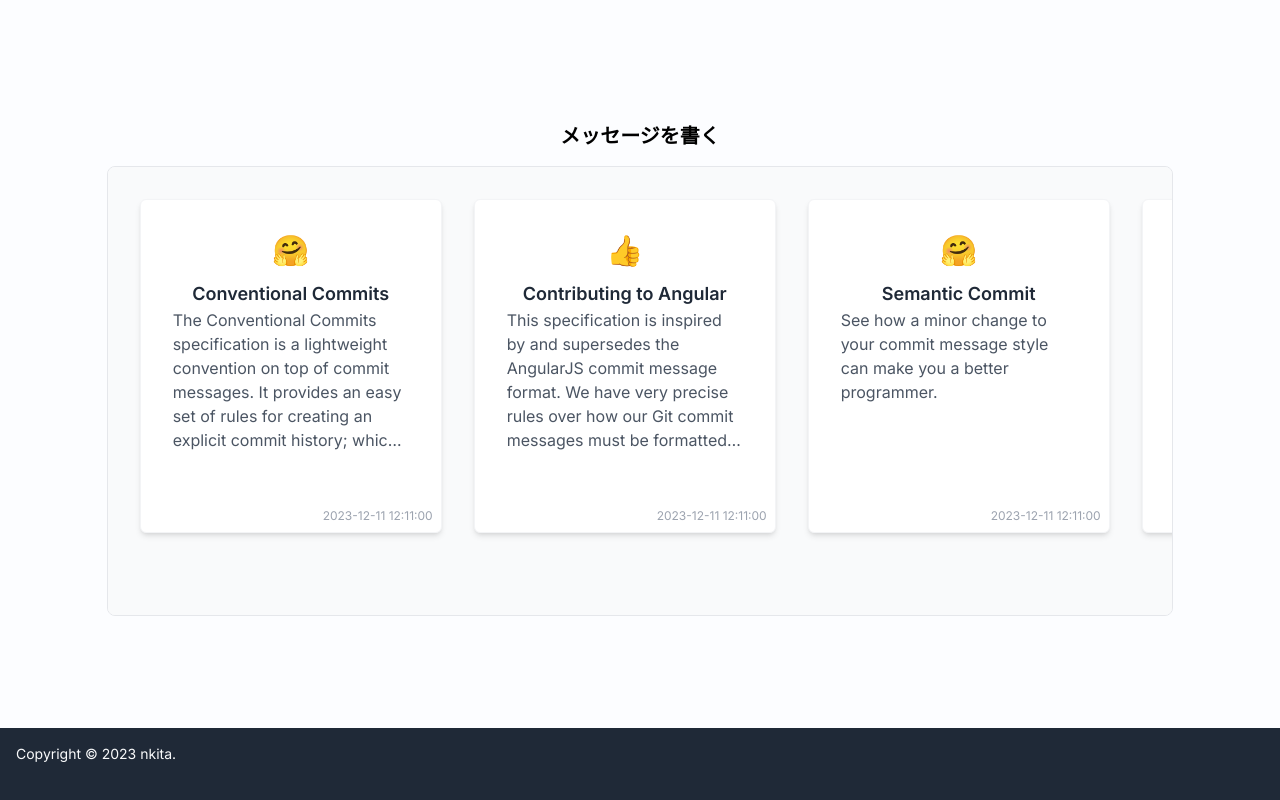
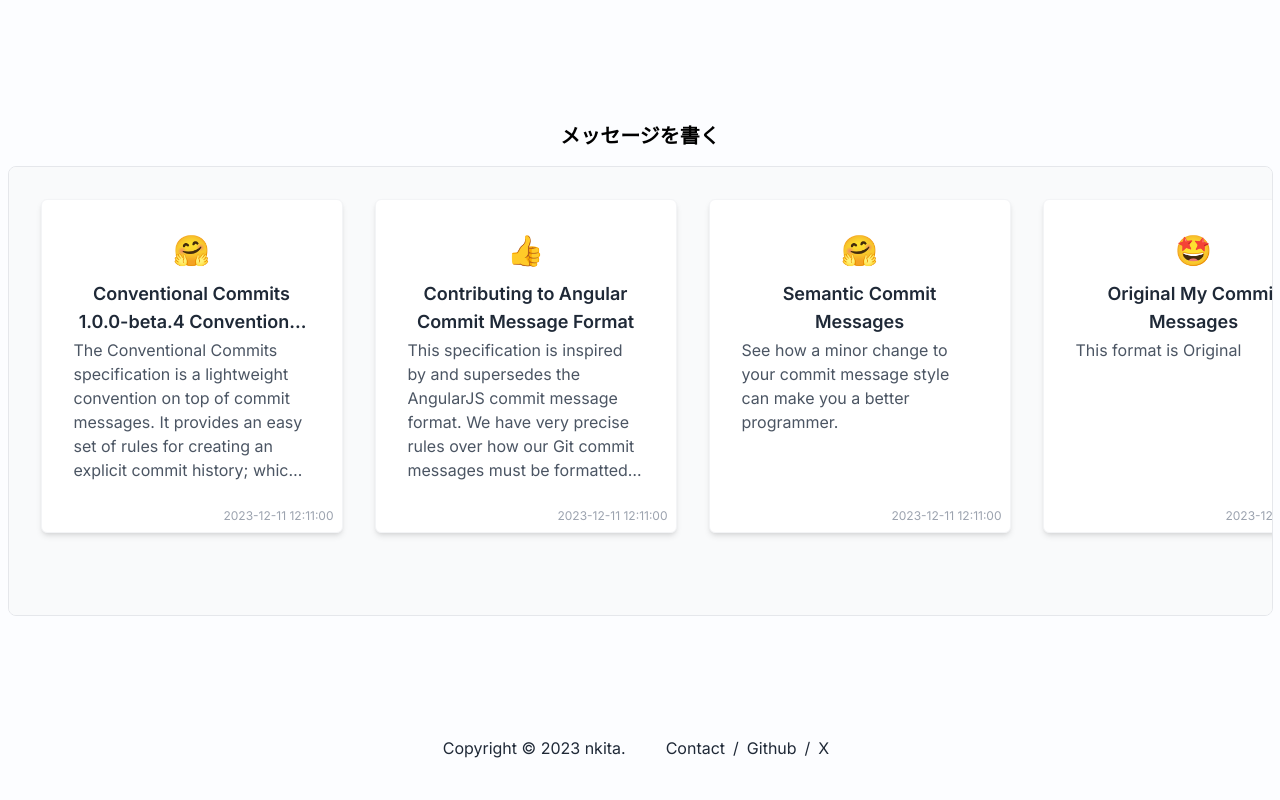
Before and after one commit to nkita/commit-message-strategy, a Next.js app: page / in a window 1280 px wide. Shown: the part 1327-2127 px from the top of the page. After the commit the page ends 2095 px from the top, so only its background shows below. Built offline with nearby package versions, Linux system fonts and the light colour scheme.

Commit message:
fix: modify footer

```diff
--- a/src/app/page.tsx
+++ b/src/app/page.tsx
@@ -37,7 +37,7 @@
 
       <section className="flex py-28 items-center flex-col justify-center">
         <h1 className="font-bold text-xl py-4 px-8 ">メッセージを書く</h1>
-        <section className="p-8 bg-gray-50 rounded-lg border overflow-y-auto overflow-x-hidden h-[400px] w-[500px]  md:h-[450px] md:w-10/12 md:overflow-x-auto md:overflow-y-hidden">
+        <section className="p-8 bg-gray-50 rounded-lg border overflow-y-auto overflow-x-hidden h-[400px] max-w-[500px] xl:max-w-[1265px] md:h-[450px] md:max-w-[700px] md:overflow-x-auto md:overflow-y-hidden">
           <div className="grid grid-cols-1 gap-8 items-center md:grid-cols-none md:flex ">
             <Card
               emoji="🤗"
@@ -70,9 +70,26 @@
           </div>
         </section>
       </section>
-      <footer className="h-[150px] bg-gray-800 text-gray-50 text-sm p-4">
-        <span> Copyright © 2023 nkita.</span>
+      <footer className="flex justify-center text-base leading-10 text-gray-800">
+        <div className="flex items-center">
+          <div className="pr-8"> Copyright © 2023 nkita.</div>
+          <ExLink href="#" value={"Contact"} />
+          /
+          <ExLink href="#" value={"Github"} />
+          /
+          <ExLink href="#" value={"X"} />
+        </div>
       </footer>
     </>
   )
 }
+
+
+const ExLink = ({ href, value }: { href: string, value: string }) => {
+
+  return (
+    <Link href={href} className="hover:underline ms-2 me-2">
+      {value}
+    </Link>
+  )
+}
--- a/src/components/card.tsx
+++ b/src/components/card.tsx
@@ -18,7 +18,7 @@
         <a className="hover:shadow-none  bg-white shadow-md rounded-md border border-gray-100 hover:bg-blue-50 hover:border-blue-300 hover:cursor-pointer ease-in duration-200">
             <div className={`p-8 ${isCompact ? "w-[400px] md:h-[300px] md:w-[300px]" : "h-[300px] md:h-[350px]"}`}>
                 <div className="text-3xl text-center ">{emoji}</div>
-                <div className={`${isCompact ? "line-clamp-1 h-[40px] md:line-clamp-2" : "h-[70px] md:h-[100px] line-clamp-2 md:line-clamp-3"} font-semibold  text-lg text-gray-800 text-center py-3`}>
+                <div className={`${isCompact ? "line-clamp-1 h-[40px] md:h-[70px] md:line-clamp-2" : "h-[70px] md:h-[100px] line-clamp-2 md:line-clamp-3"} font-semibold  text-lg text-gray-800 text-center py-3`}>
                     <h1>{title}</h1>
                 </div>
                 <div className="text-gray-600 text-base line-clamp-6">{description}</div>
```
